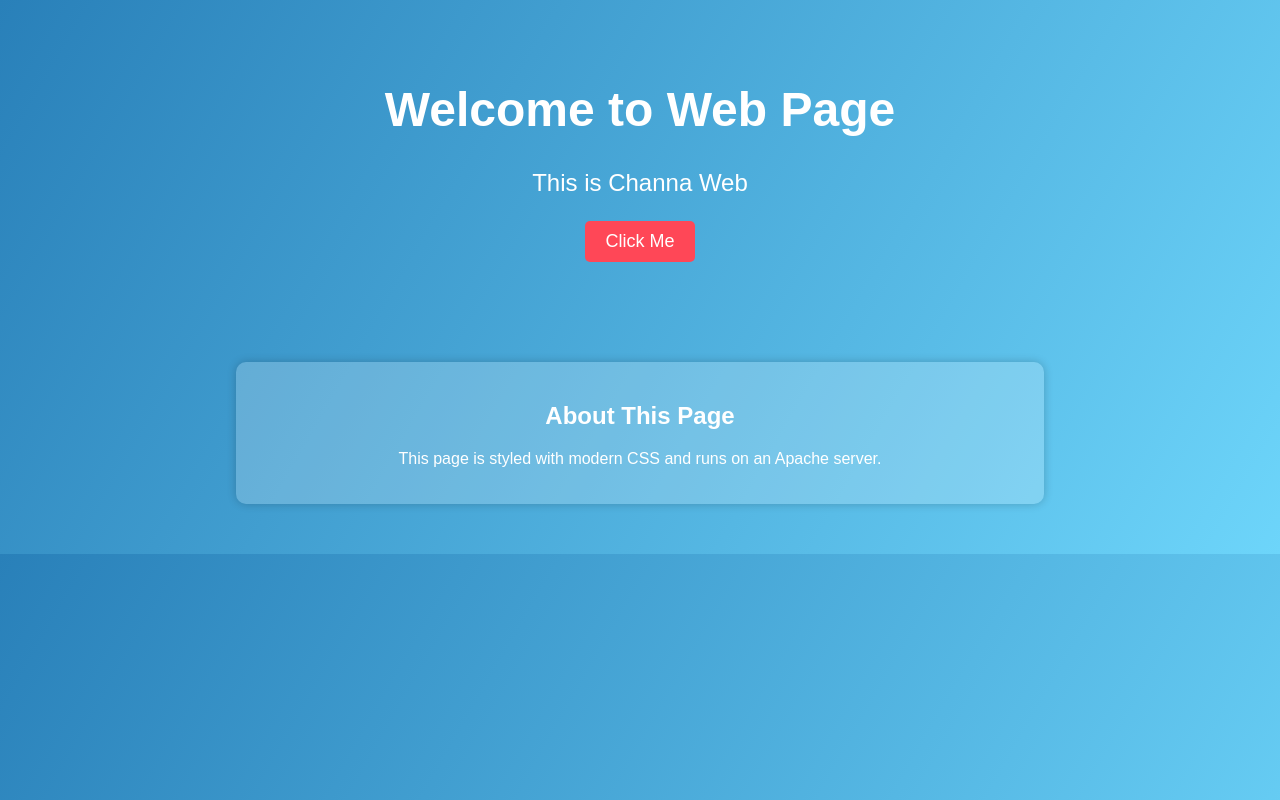
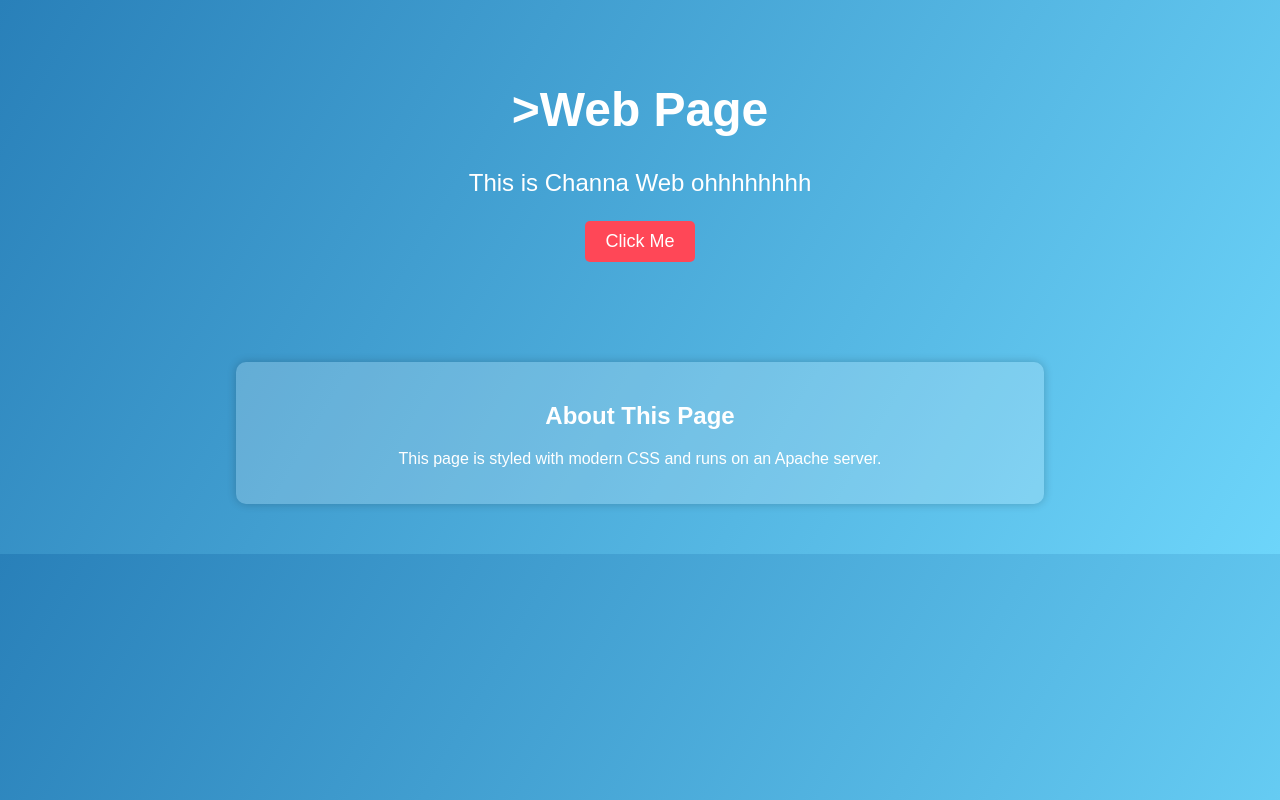
Before and after one commit to GChanna21/webapp, a plain HTML site: page index.html in a window 1280 px wide. Drawn offline with Linux system fonts and the light colour scheme.

Commit message:
edited html file

```diff
--- a/index.html
+++ b/index.html
@@ -8,8 +8,8 @@
 </head>
 <body>
     <header>
-        <h1>Welcome to Web Page</h1>
-        <p>This is Channa Web </p>
+	    <h1>>Web Page</h1>
+        <p>This is Channa Web ohhhhhhhh </p>
         <button onclick="showMessage()">Click Me</button>
     </header>
 
```
